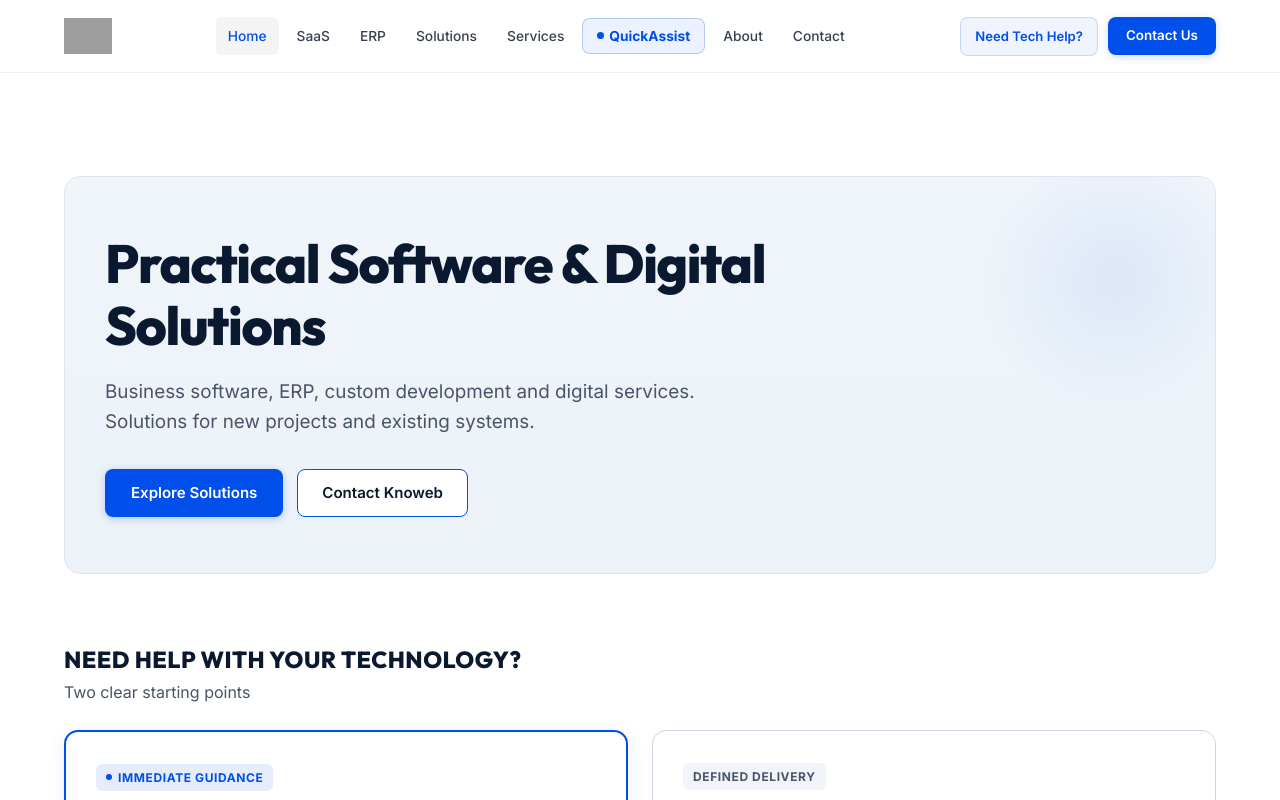
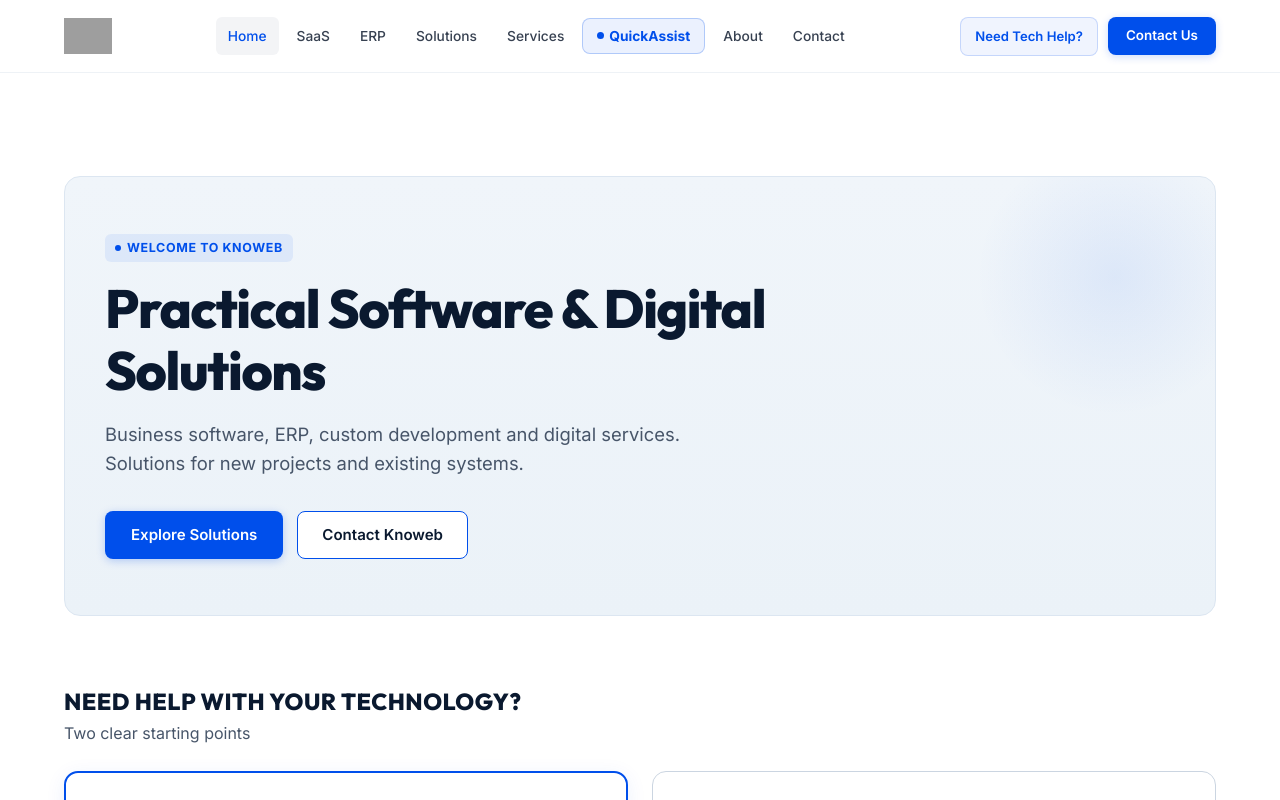
Before and after one commit to Knoweb/Knoweb-site, a Next.js app in the folder knoweb/: page / in a window 1280 px wide. Shown: the top 800 px of the page. Built offline with nearby package versions, Linux system fonts and the light colour scheme; grey boxes are pictures that could not be loaded.

Commit message:
style: add welcome kicker to hero section

```diff
--- a/knoweb/src/components/sections/HeroSection.tsx
+++ b/knoweb/src/components/sections/HeroSection.tsx
@@ -23,7 +23,7 @@
             overflow: 'hidden',
           }}
         >
-          {/* Subtle decorative grid/glow */}
+          {/* Subtle decorative glow */}
           <div
             style={{
               position: 'absolute',
@@ -39,12 +39,40 @@
 
           <div
             style={{
-              maxWidth: '820px',
+              maxWidth: '840px',
               position: 'relative',
               zIndex: 1,
             }}
           >
-            {/* Headline */}
+            {/* Welcome Tag from doc */}
+            <div
+              style={{
+                display: 'inline-flex',
+                alignItems: 'center',
+                gap: '6px',
+                background: 'rgba(0, 79, 235, 0.08)',
+                color: '#004FEB',
+                fontSize: '0.78rem',
+                fontWeight: 700,
+                textTransform: 'uppercase',
+                letterSpacing: '0.05em',
+                padding: '4px 10px',
+                borderRadius: '6px',
+                marginBottom: '16px',
+              }}
+            >
+              <span
+                style={{
+                  width: '6px',
+                  height: '6px',
+                  borderRadius: '50%',
+                  background: '#004FEB',
+                }}
+              />
+              Welcome to Knoweb
+            </div>
+
+            {/* Headline matching Wireframe Part 1 */}
             <h1
               style={{
                 fontFamily: 'Outfit, sans-serif',
@@ -52,28 +80,28 @@
                 fontWeight: 800,
                 lineHeight: 1.15,
                 color: '#0A192F',
-                marginBottom: '20px',
+                marginBottom: '18px',
                 letterSpacing: '-0.025em',
               }}
             >
-              Practical Software & Digital Solutions
+              Practical Software &amp; Digital Solutions
             </h1>
 
-            {/* Subheading / Description */}
+            {/* Subheading / Description matching Wireframe Part 1 & Document */}
             <p
               style={{
-                fontSize: 'clamp(1rem, 1.8vw, 1.18rem)',
+                fontSize: 'clamp(1rem, 1.8vw, 1.15rem)',
                 lineHeight: 1.6,
                 color: '#475569',
                 marginBottom: '32px',
-                maxWidth: '720px',
+                maxWidth: '740px',
               }}
             >
               Business software, ERP, custom development and digital services.
               <br className="hidden sm:inline" /> Solutions for new projects and existing systems.
             </p>
 
-            {/* Action Buttons */}
+            {/* Action Buttons matching Wireframe Part 1 */}
             <div
               style={{
                 display: 'flex',
```
